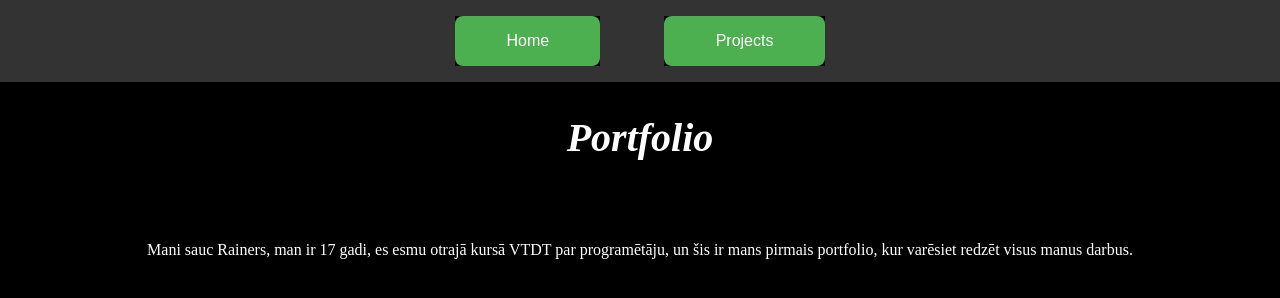
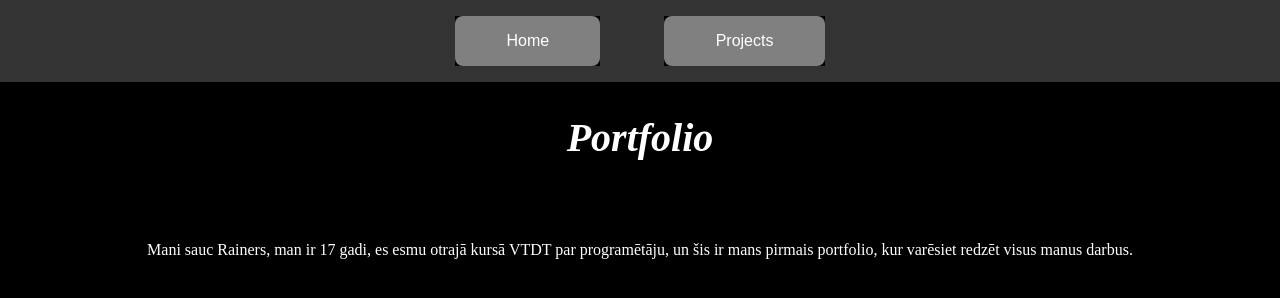
Before and after one commit to TostersLV/protfolio, a plain HTML site: page index.html in a window 1280 px wide. Drawn offline with Linux system fonts and the light colour scheme.

Commit message:
pievienoju project.css

```diff
--- a/style.css
+++ b/style.css
@@ -22,7 +22,7 @@
 }
 
 .nav-button {
-    background-color: #4CAF50;
+    background-color: gray;
     border: none;
     color: white;
     padding: 2vh 4vw; /* Changed padding from px to vh and vw */
@@ -36,7 +36,7 @@
 }
 
 .nav-button:hover {
-    background-color: #45a049;
+    background-color: red;
 }
 
 /* Heading styling */
```
Also changed, not shown: projects.css (added).
